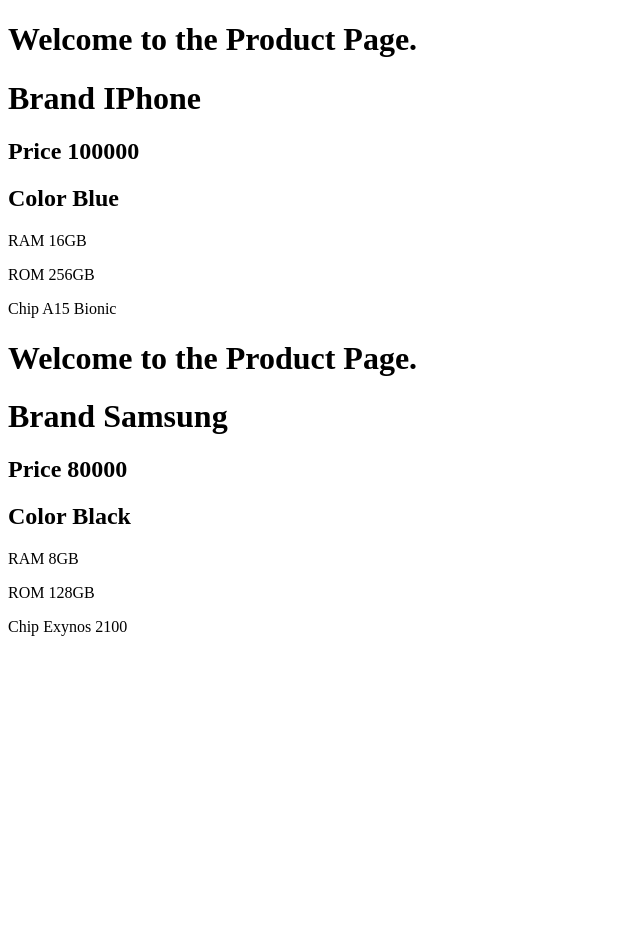
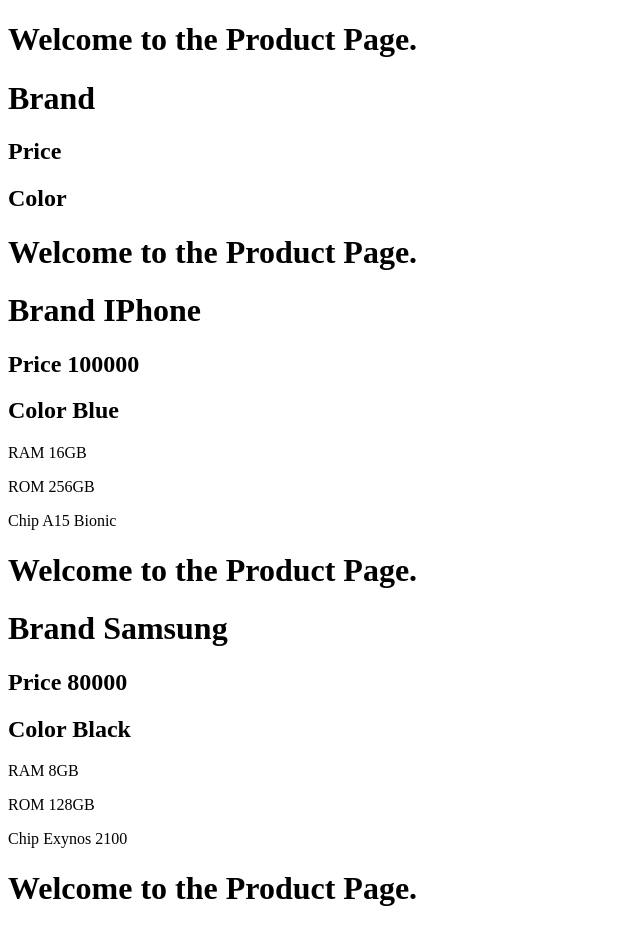
Before and after one commit to Sirang-17/beginner-react, a React (Vite) app: page / in a window 1280 px wide. Shown: the top 933 px of the page, without its empty margins (0-640 px from the left). Before the commit the page ends 800 px from the top, so only its background shows below. Built offline with nearby package versions, Linux system fonts and the light colour scheme.

Commit message:
How to not show with out value props(data)

```diff
--- a/src/App.jsx
+++ b/src/App.jsx
@@ -8,8 +8,11 @@
   };
   return (
     <>
+     <Product />
      <Product name = "IPhone" price = {100000} color={"Blue"} data = {iphoneData} />
-      <Product name = "Samsung" price = {80000} color={"Black"} data = {{ram: "8GB", rom: "128GB", chip: "Exynos 2100"}} />
+      <Product name = "Samsung" price = {80000} color={"Black"} data = {{ram: "8GB", rom: "128GB", chip: "Exynos 2100"}}
+      />
+      <Product name = "OnePlus" price = {50000} color={"Red"} />
     </>
   )
 }
--- a/src/components/Product.jsx
+++ b/src/components/Product.jsx
@@ -2,15 +2,20 @@
 
 const Product = ({name, price, color, data = {}}) => {
   return (
-    <div>
+    <>
       <h1>Welcome to the Product Page.</h1>
+
         <h1>Brand {name}</h1>
         <h2>Price {price}</h2>
         <h2>Color {color}</h2>
+        {data.ram && (
+          <>
             <p>RAM {data.ram}</p>
             <p>ROM {data.rom}</p>
             <p>Chip {data.chip}</p>
-    </div>
+          </>
+        )}
+    </>
   )
 }
 
```
Lines whose indentation alone changed are shown as unchanged.
